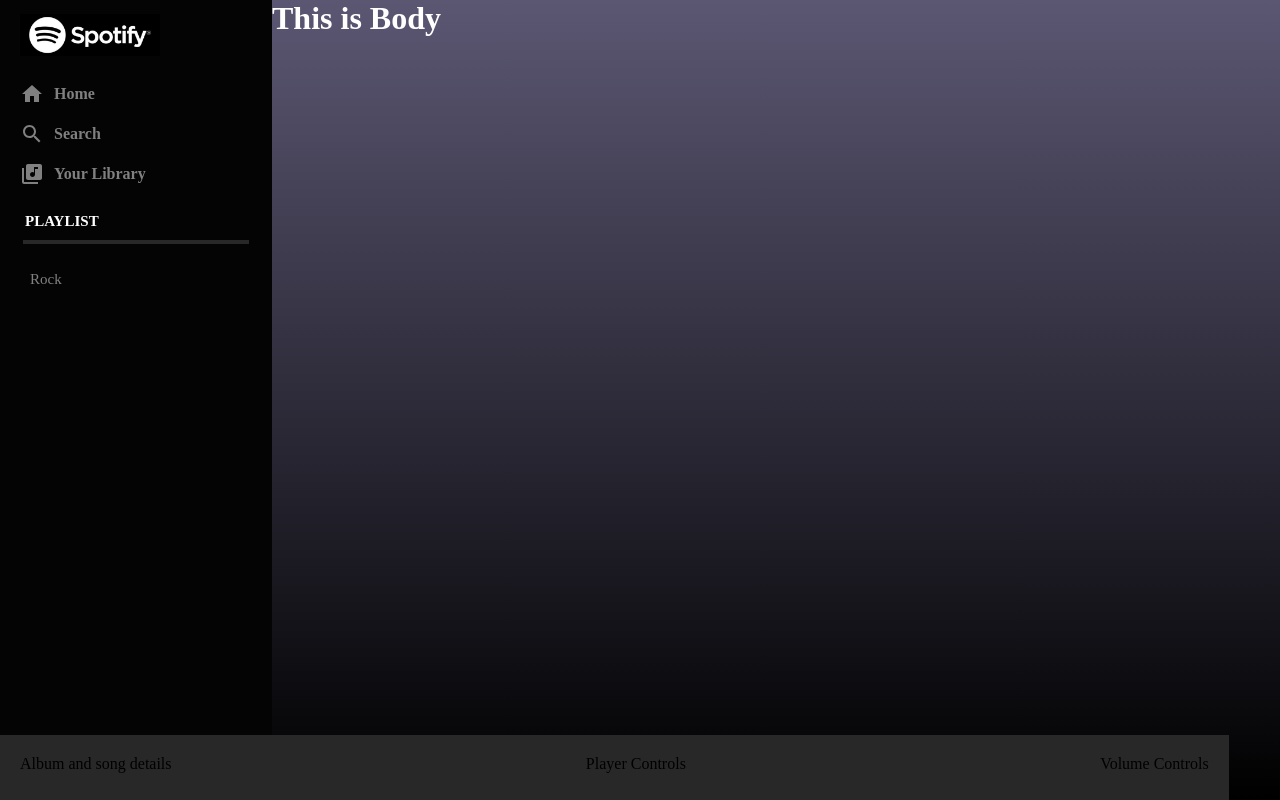
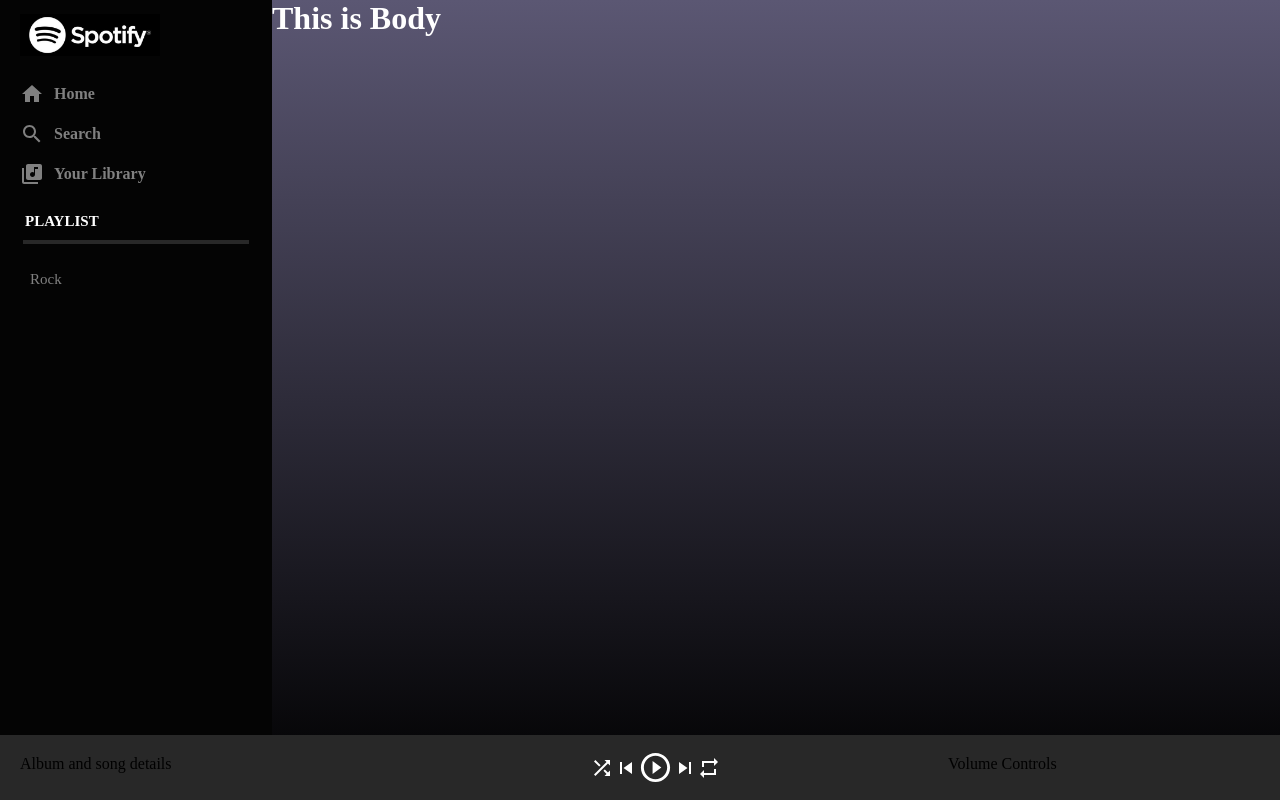
Before and after one commit to mishu-mnp/Spotify-Clone, a React (Create React App) app: page / in a window 1280 px wide. Built offline with nearby package versions, Linux system fonts and the light colour scheme; what spotify-web-api-js would draw is missing.

Commit message:
footer in process

```diff
--- a/src/Footer.css
+++ b/src/Footer.css
@@ -4,7 +4,25 @@
   position: fixed;
   bottom: 0;
   height: 65px;
-  width: 96%;
+  width: 100%;
   background-color: #282828;
   padding: 20px;
 }
+
+.footer__left {
+  flex: 0.3;
+}
+
+.footer__center {
+  display: flex;
+  flex: 0.4;
+  padding: 0 100px;
+  color: white;
+  align-items: center;
+  justify-content: space-between;
+  max-width: 300px;
+}
+
+.footer__right {
+  flex: 0.3;
+}
--- a/src/Footer.js
+++ b/src/Footer.js
@@ -1,15 +1,25 @@
 import React from 'react';
 import './Footer.css';
+import PlayCircleOutlineIcon from '@material-ui/icons/PlayCircleOutline';
+import SkipPreviousIcon from '@material-ui/icons/SkipPrevious';
+import SkipNextIcon from '@material-ui/icons/SkipNext';
+import ShuffleIcon from '@material-ui/icons/Shuffle';
+import RepeatIcon from '@material-ui/icons/Repeat';
+
 
 function Footer() {
     return (
         <div className='footer'>
-            <div className="footer_left">
+            <div className="footer__left">
                 <p>Album and song details</p>
             </div>
 
             <div className="footer__center">
-                <p>Player Controls</p>
+                <ShuffleIcon className='footer__green' />
+                <SkipPreviousIcon className='footer__icon' />
+                <PlayCircleOutlineIcon fontSize='large' className='footer__icon' />
+                <SkipNextIcon className='footer__icon' />
+                <RepeatIcon className='footer__green' />
             </div>
 
             <div className="footer__right">
```
